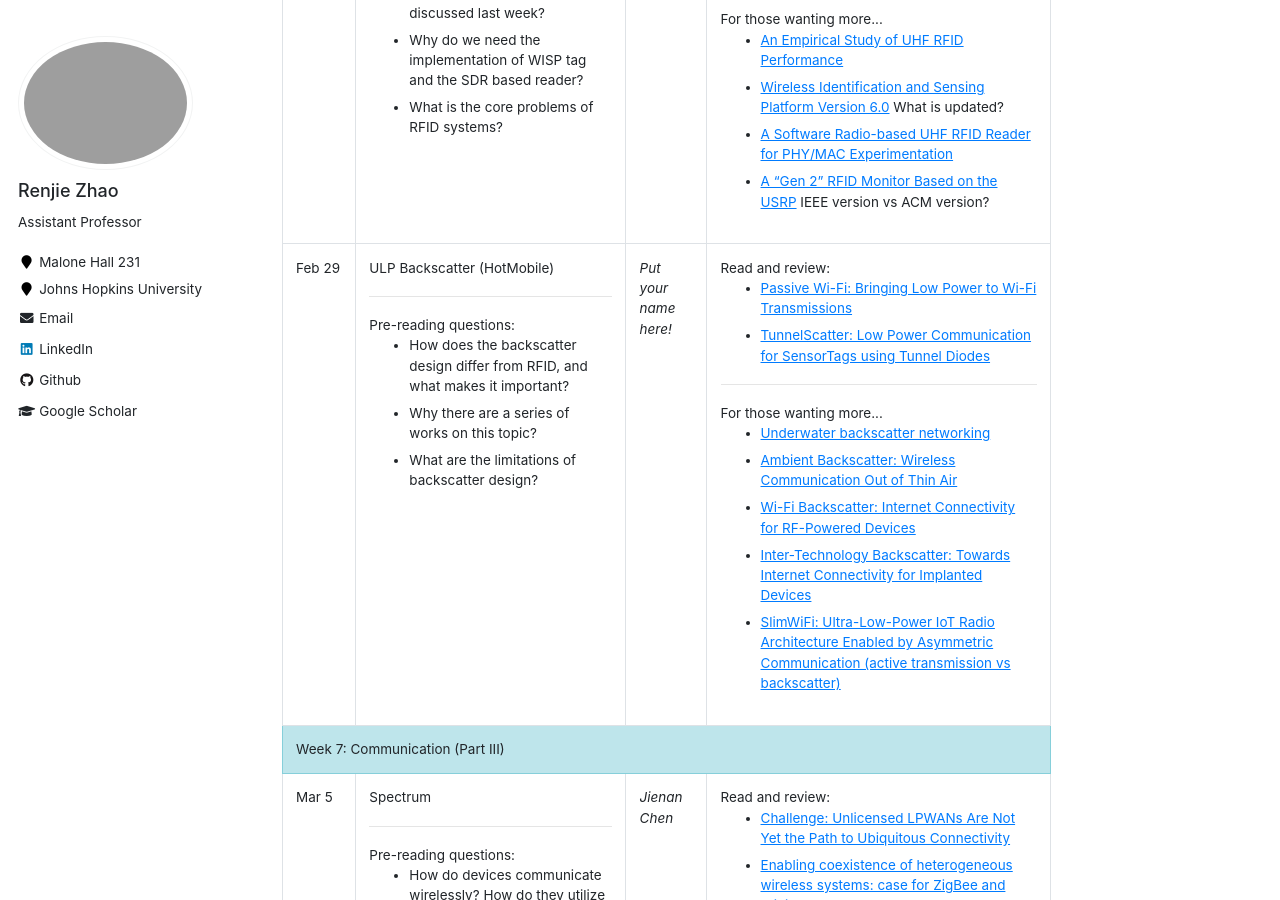
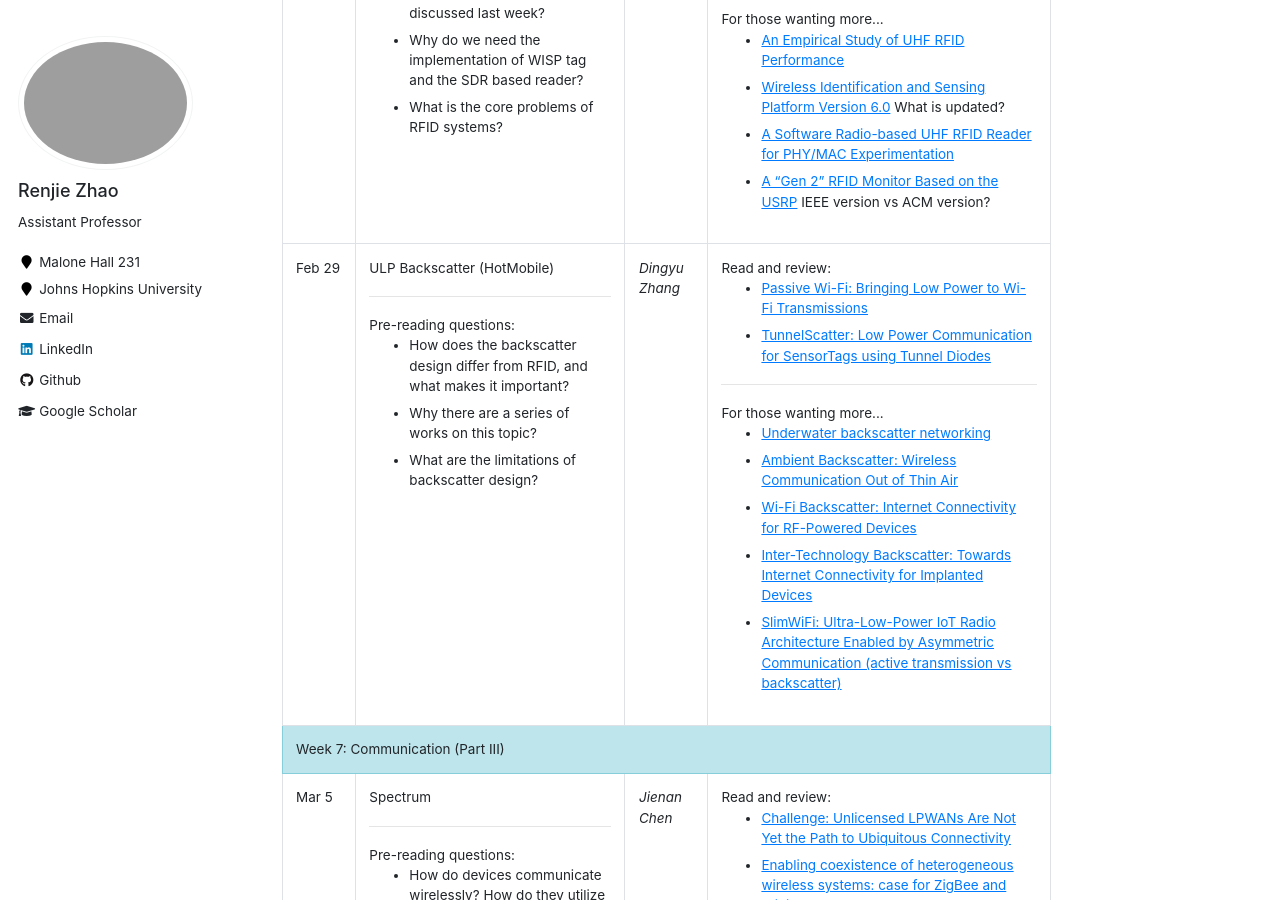
Before and after one commit to mle0108/RenjieZhao.github.io, a Jekyll site: the page built from _teaching/2024-spring-716.md, in a window 1280 px wide and 900 px high, scrolled down 8070 px. Built offline with Jekyll 4.4.1, drawn with Linux system fonts in a browser that asks for light colours.

Commit message:
add Dingyu's discussion

```diff
--- a/_teaching/2024-spring-716.md
+++ b/_teaching/2024-spring-716.md
@@ -582,7 +582,7 @@ The project will have three milestones:
           <li>What are the limitations of backscatter design?</li>
         </ul>
       </td>
-      <td><i>Put your name here!</i></td>
+      <td><i>Dingyu Zhang</i></td>
       <td>
         Read and review:
         <ul>
```
Also changed, not shown: 1 other file.
